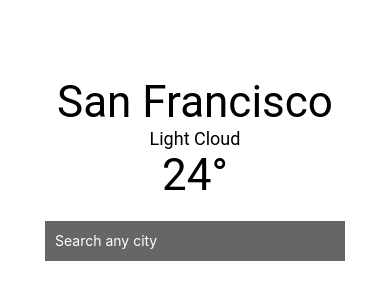
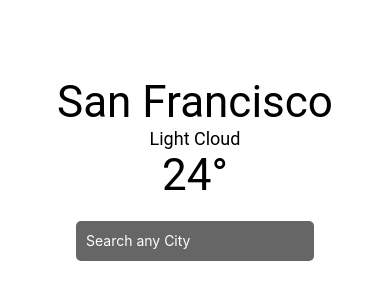
Before and after one commit to kaxcode/react-native-weather, a React Native app: screen / in a window 390 px wide. Shown: the part 254-554 px from the top of the page. Built offline with nearby package versions, Linux system fonts and the light colour scheme.

Commit message:
Imports the SearchInput component.

```diff
--- a/App.js
+++ b/App.js
@@ -1,12 +1,13 @@
-import React from "react";
+import React from 'react';
 import {
   StyleSheet,
   Text,
   View,
   KeyboardAvoidingView,
   Platform,
-  TextInput
 } from "react-native";
+
+import SearchInput from './components/SearchInput';
 
 export default class App extends React.Component {
   render() {
@@ -16,13 +17,7 @@ export default class App extends React.Component {
         <Text style={[styles.smallText, styles.textStyle]}>Light Cloud</Text>
         <Text style={[styles.largeText, styles.textStyle]}>24°</Text>
 
-        <TextInput
-          autoCorrect={false}
-          placeholder="Search any city"
-          placeholderTextColor="white"
-          style={styles.textInput}
-          clearButtonMode="always"
-        />
+        <SearchInput placeholder="Search any City" />
         <KeyboardAvoidingView />
       </View>
     );
@@ -46,14 +41,4 @@ const styles = StyleSheet.create({
   smallText: {
     fontSize: 18
   },
-  textInput: {
-    backgroundColor: "#666",
-    color: "white",
-    height: 40,
-    width: 300,
-    marginTop: 20,
-    marginHorizontal: 20,
-    paddingHorizontal: 10,
-    alignSelf: "center"
-  }
 });
```
